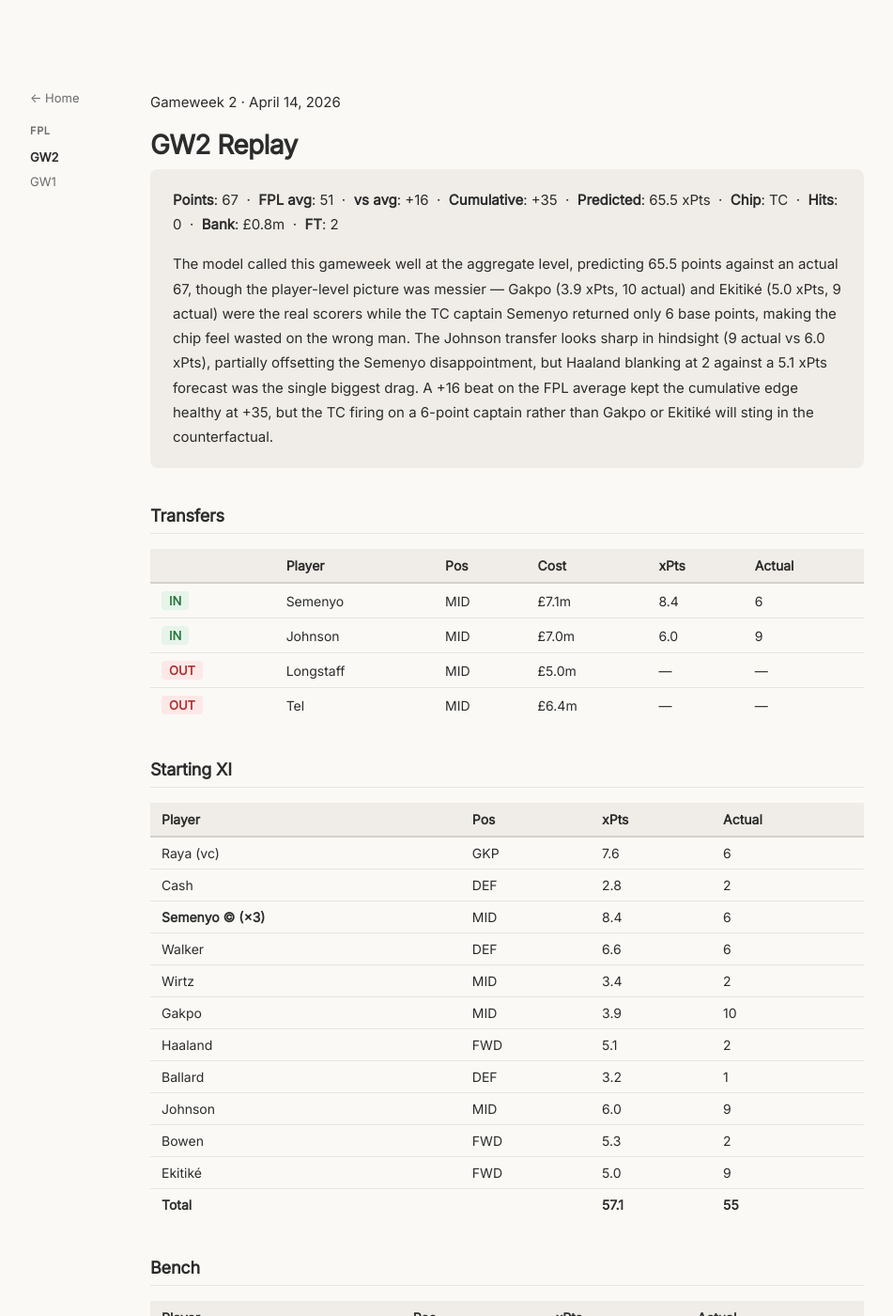
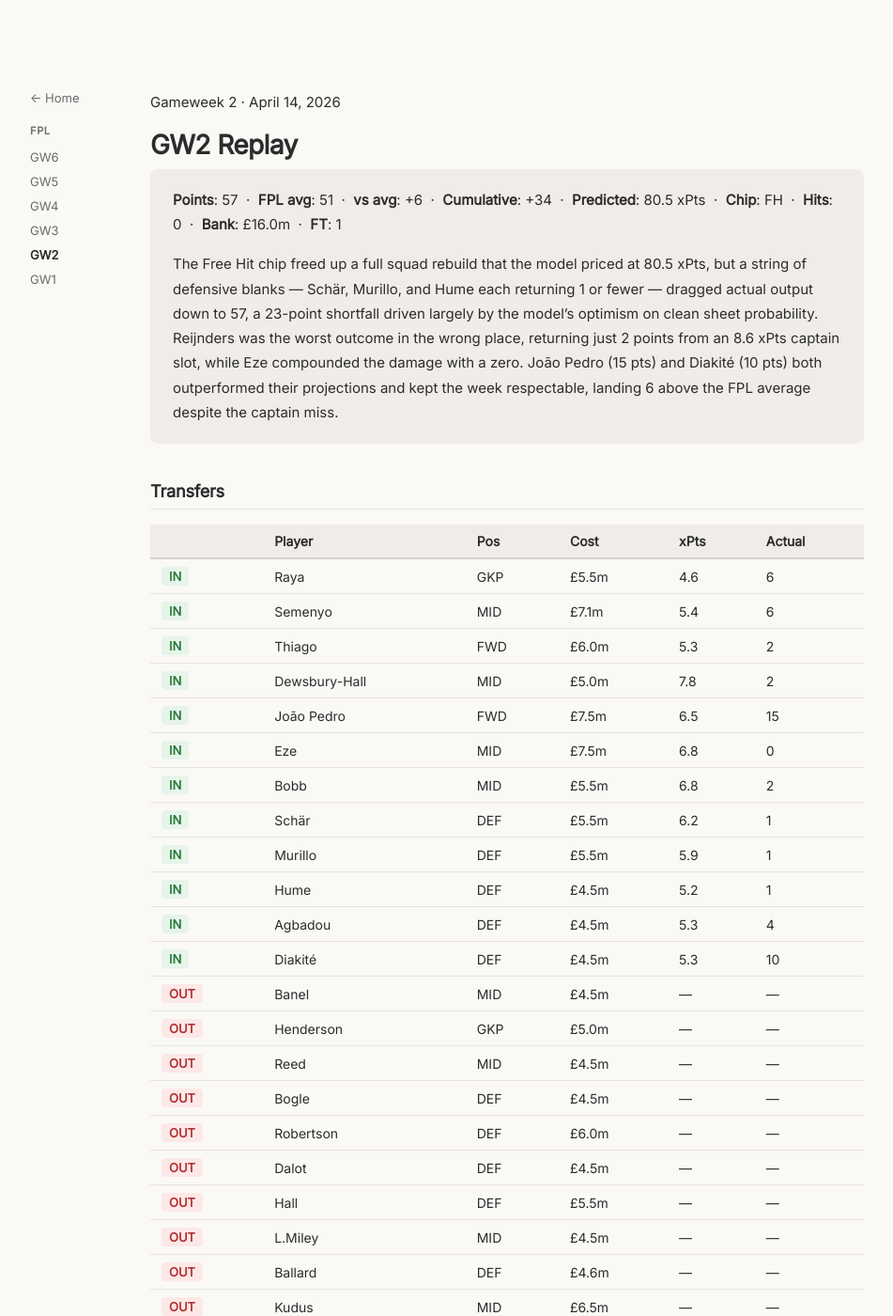
Before and after one commit to samsohn28/samsohn28.github.io, a Jekyll site: the page built from fpl/replay_gw2.md, in a window 1280 px wide and 1400 px high. Shown: the whole window at 94% size, without its empty margins (16-967 px from the left). Built offline with Jekyll 4.4.1, drawn with Linux system fonts in a browser that asks for light colours; some of the changed text lies outside the part shown.

Commit message:
new replays, unified nav

```diff
--- a/fpl/replay_gw2.md
+++ b/fpl/replay_gw2.md
@@ -9,9 +9,9 @@ date: 2026-04-14
 
 <div class="fpl-summary" markdown="1">
 
-**Points**: 67 &nbsp;·&nbsp; **FPL avg**: 51 &nbsp;·&nbsp; **vs avg**: +16 &nbsp;·&nbsp; **Cumulative**: +35 &nbsp;·&nbsp; **Predicted**: 65.5 xPts &nbsp;·&nbsp; **Chip**: TC &nbsp;·&nbsp; **Hits**: 0 &nbsp;·&nbsp; **Bank**: £0.8m &nbsp;·&nbsp; **FT**: 2
+**Points**: 57 &nbsp;·&nbsp; **FPL avg**: 51 &nbsp;·&nbsp; **vs avg**: +6 &nbsp;·&nbsp; **Cumulative**: +34 &nbsp;·&nbsp; **Predicted**: 80.5 xPts &nbsp;·&nbsp; **Chip**: FH &nbsp;·&nbsp; **Hits**: 0 &nbsp;·&nbsp; **Bank**: £16.0m &nbsp;·&nbsp; **FT**: 1
 
-The model called this gameweek well at the aggregate level, predicting 65.5 points against an actual 67, though the player-level picture was messier — Gakpo (3.9 xPts, 10 actual) and Ekitiké (5.0 xPts, 9 actual) were the real scorers while the TC captain Semenyo returned only 6 base points, making the chip feel wasted on the wrong man. The Johnson transfer looks sharp in hindsight (9 actual vs 6.0 xPts), partially offsetting the Semenyo disappointment, but Haaland blanking at 2 against a 5.1 xPts forecast was the single biggest drag. A +16 beat on the FPL average kept the cumulative edge healthy at +35, but the TC firing on a 6-point captain rather than Gakpo or Ekitiké will sting in the counterfactual.
+The Free Hit chip freed up a full squad rebuild that the model priced at 80.5 xPts, but a string of defensive blanks — Schär, Murillo, and Hume each returning 1 or fewer — dragged actual output down to 57, a 23-point shortfall driven largely by the model's optimism on clean sheet probability. Reijnders was the worst outcome in the wrong place, returning just 2 points from an 8.6 xPts captain slot, while Eze compounded the damage with a zero. João Pedro (15 pts) and Diakité (10 pts) both outperformed their projections and kept the week respectable, landing 6 above the FPL average despite the captain miss.
 
 </div>
 
@@ -19,40 +19,60 @@ The model called this gameweek well at the aggregate level, predicting 65.5 poin
 
 | | Player | Pos | Cost | xPts | Actual |
 |---|---|---|---|---|---|
-| <span class="fpl-in">IN</span> | Semenyo | MID | £7.1m | 8.4 | 6 |
-| <span class="fpl-in">IN</span> | Johnson | MID | £7.0m | 6.0 | 9 |
-| <span class="fpl-out">OUT</span> | Longstaff | MID | £5.0m | — | — |
-| <span class="fpl-out">OUT</span> | Tel | MID | £6.4m | — | — |
+| <span class="fpl-in">IN</span> | Raya | GKP | £5.5m | 4.6 | 6 |
+| <span class="fpl-in">IN</span> | Semenyo | MID | £7.1m | 5.4 | 6 |
+| <span class="fpl-in">IN</span> | Thiago | FWD | £6.0m | 5.3 | 2 |
+| <span class="fpl-in">IN</span> | Dewsbury-Hall | MID | £5.0m | 7.8 | 2 |
+| <span class="fpl-in">IN</span> | João Pedro | FWD | £7.5m | 6.5 | 15 |
+| <span class="fpl-in">IN</span> | Eze | MID | £7.5m | 6.8 | 0 |
+| <span class="fpl-in">IN</span> | Bobb | MID | £5.5m | 6.8 | 2 |
+| <span class="fpl-in">IN</span> | Schär | DEF | £5.5m | 6.2 | 1 |
+| <span class="fpl-in">IN</span> | Murillo | DEF | £5.5m | 5.9 | 1 |
+| <span class="fpl-in">IN</span> | Hume | DEF | £4.5m | 5.2 | 1 |
+| <span class="fpl-in">IN</span> | Agbadou | DEF | £4.5m | 5.3 | 4 |
+| <span class="fpl-in">IN</span> | Diakité | DEF | £4.5m | 5.3 | 10 |
+| <span class="fpl-out">OUT</span> | Banel | MID | £4.5m | — | — |
+| <span class="fpl-out">OUT</span> | Henderson | GKP | £5.0m | — | — |
+| <span class="fpl-out">OUT</span> | Reed | MID | £4.5m | — | — |
+| <span class="fpl-out">OUT</span> | Bogle | DEF | £4.5m | — | — |
+| <span class="fpl-out">OUT</span> | Robertson | DEF | £6.0m | — | — |
+| <span class="fpl-out">OUT</span> | Dalot | DEF | £4.5m | — | — |
+| <span class="fpl-out">OUT</span> | Hall | DEF | £5.5m | — | — |
+| <span class="fpl-out">OUT</span> | L.Miley | MID | £4.5m | — | — |
+| <span class="fpl-out">OUT</span> | Ballard | DEF | £4.6m | — | — |
+| <span class="fpl-out">OUT</span> | Kudus | MID | £6.5m | — | — |
+| <span class="fpl-out">OUT</span> | Richarlison | FWD | £6.6m | — | — |
+| <span class="fpl-out">OUT</span> | Gyökeres | FWD | £9.0m | — | — |
 
 ## Starting XI
 
 | Player | Pos | xPts | Actual |
 |---|---|---|---|
-| Raya (vc) | GKP | 7.6 | 6 |
-| Cash | DEF | 2.8 | 2 |
-| **Semenyo © (×3)** | MID | 8.4 | 6 |
-| Walker | DEF | 6.6 | 6 |
-| Wirtz | MID | 3.4 | 2 |
-| Gakpo | MID | 3.9 | 10 |
-| Haaland | FWD | 5.1 | 2 |
-| Ballard | DEF | 3.2 | 1 |
-| Johnson | MID | 6.0 | 9 |
-| Bowen | FWD | 5.3 | 2 |
-| Ekitiké | FWD | 5.0 | 9 |
-| **Total** | | **57.1** | **55** |
+| Semenyo | MID | 5.4 | 6 |
+| Kelleher | GKP | 5.7 | 5 |
+| Dewsbury-Hall (vc) | MID | 7.8 | 2 |
+| João Pedro | FWD | 6.5 | 15 |
+| Eze | MID | 6.8 | 0 |
+| Bobb | MID | 6.8 | 2 |
+| **Reijnders © (×2)** | MID | 8.6 | 2 |
+| Schär | DEF | 6.2 | 1 |
+| Murillo | DEF | 5.9 | 1 |
+| Ekitiké | FWD | 7.0 | 9 |
+| Diakité | DEF | 5.3 | 10 |
+| **Total** | | **71.9** | **53** |
 
 ## Bench
 
 | Player | Pos | xPts | Actual |
 |---|---|---|---|
-| Sánchez | GKP | 5.6 | 3 |
-| Tonali | MID | 3.1 | 2 |
-| Zinchenko | DEF | 0.8 | 0 |
-| Cirkin | DEF | 0.2 | 0 |
+| Raya | GKP | 4.6 | 6 |
+| Thiago ↑ | FWD | 5.3 | 2 |
+| Agbadou | DEF | 5.3 | 4 |
+| Hume | DEF | 5.2 | 1 |
 
 ## Season
 
 | GW | Chip | xPts | Actual | Avg | vs Avg | Cumulative |
 |---|---|---|---|---|---|---|
-| 1 | — | 53.6 | 73 | 54 | +19 | +19 |
-| **2** | **TC** | **65.5** | **67** | **51** | **+16** | **+35** |
+| 1 | — | 57.3 | 82 | 54 | +28 | +28 |
+| **2** | **FH** | **80.5** | **57** | **51** | **+6** | **+34** |
```
Also changed, not shown: _includes/site-nav.html (added, +15 -0 lines), fpl/replay_gw1.md (+18 -18 lines), fpl/replay_gw3.md (added, +83 -0 lines), fpl/replay_gw4.md (added, +58 -0 lines), fpl/replay_gw5.md (added, +59 -0 lines), fpl/replay_gw6.md (added, +59 -0 lines), index.html (+1 -8 lines), posts/index.html (+1 -6 lines).
